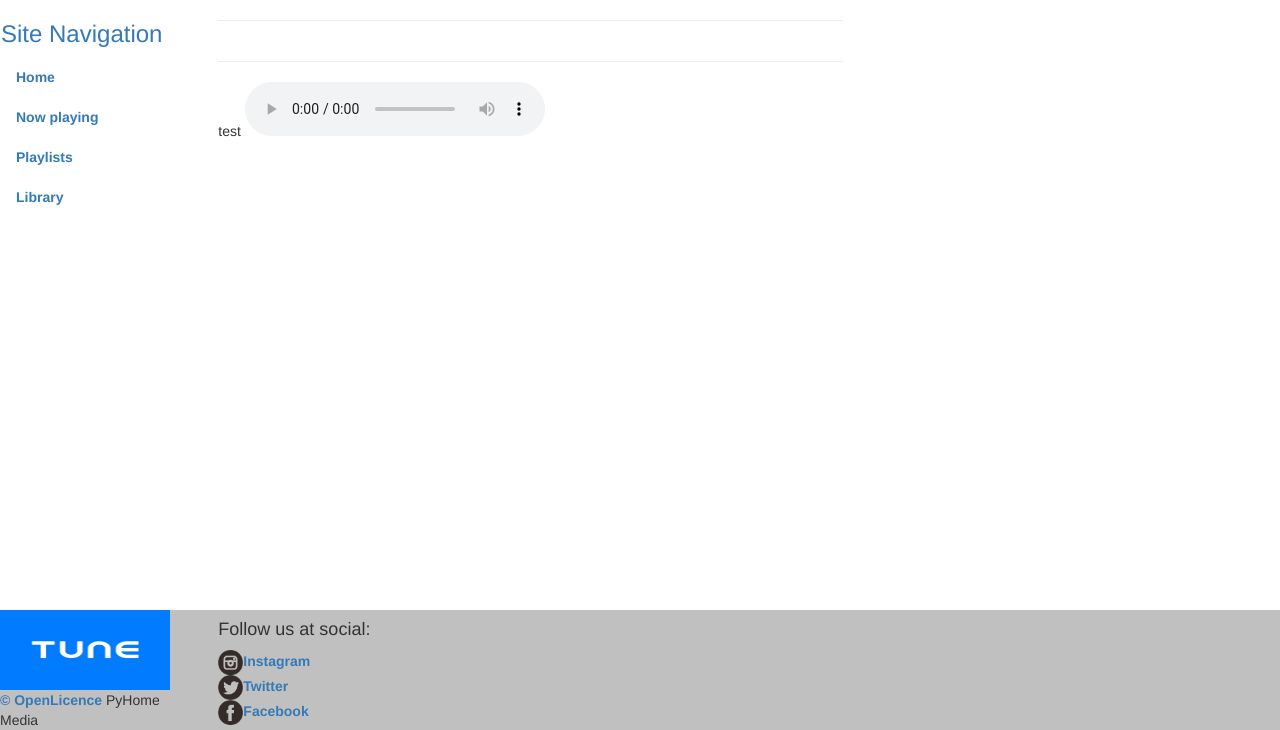
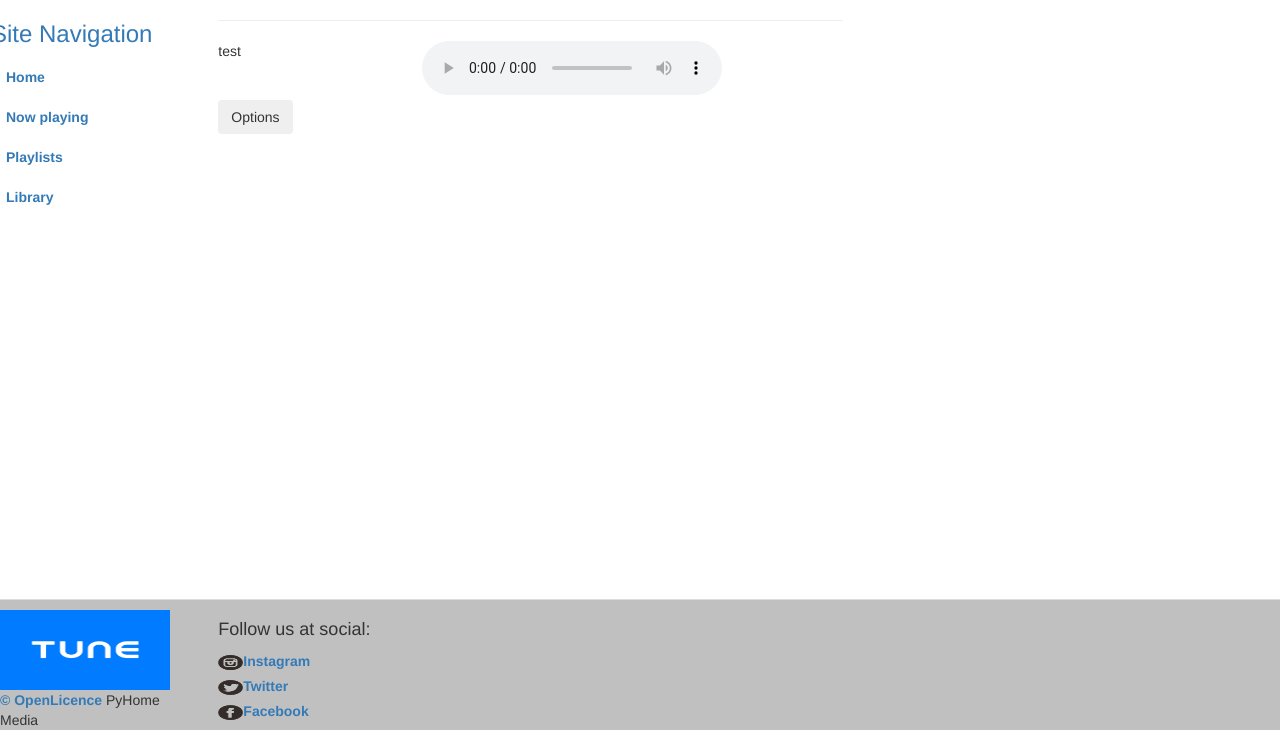
Before and after one commit to od210291jpv/PyHomeMedia, a Django app: template source/src/Home/Home/templates/main.html in a window 1280 px wide. Shown: the part 70-800 px from the top of the page. Run offline with Django 3.2, Linux system fonts and the light colour scheme; the template is opened without the code that fills it: values that come from a table or form of the project are taken from there, others are empty; data comes from the database, SQL or seed files in the repository; parts of the project's set-up code (start-up, migrations or seed data) failed here and were passed over; some libraries are stand-ins or nearby versions.

Commit message:
Updated styles, modified tracklist

```diff
--- a/source/src/Home/Home/static/css/main.css
+++ b/source/src/Home/Home/static/css/main.css
@@ -3,10 +3,6 @@
 font-weight: bold;
 }
 
-.alert {
-/* Ми додали відстань лише зверху елемента: -top */
-margin-top: 10px;
-}
 
 /* знайшли елемент футера по його унікальному ідентифікатору
 footer */
@@ -18,19 +14,24 @@
 padding-top: 10px;
 }
 
-/* Groups Selector */
-#group-selector {
-margin-top: 30px;
+/*Social icons in footer*/
+#Instagram {
+padding-top: 5px;
+padding-bottom: 5px;
 }
-#group-selector select {
-margin: 0;
-width: 85%;
-background-color: #ffffff;
-border: 1px solid #cccccc;
-height: 30px;
-line-height: 30px;
-color: #555555;
+
+#Twitter {
+padding-top: 5px;
+padding-bottom: 5px;
 }
-#month {
-text-align: center;
+
+#Facebook {
+padding-top: 5px;
+padding-bottom: 5px;
 }
+
+/*Side navigation menu*/
+
+#navigation{
+padding-left: 5px;
+}
--- a/source/src/Home/Home/templates/index_new.html
+++ b/source/src/Home/Home/templates/index_new.html
@@ -11,16 +11,8 @@
 }
     </style>
 
-    <!--<link href="https://fonts.googleapis.com/css?family=Roboto" rel="stylesheet">-->
-    <!--<style>-->
-   <!--@font-face {-->
-    <!--font-family: 'Roboto', sans-serif;-->
-    <!--src: url("https://fonts.googleapis.com/css?family=Roboto"); /* Путь к файлу со шрифтом */-->
-   <!--}-->
-   <!--h1 {-->
-    <!--font-family: 'Roboto', sans-serif;-->
-   <!--}-->
-  <!--</style>-->
+    <link rel="stylesheet" href='{{ PORTAL_URL }}{% static "css/main.css" %}'>
+
     <link rel="stylesheet" href="{{ PORTAL_URL }}{% static 'css/bootstrap.css' %}">
 </head>
 <body>
@@ -55,9 +47,7 @@
                 <div class="col-xs-12"><hr></div>
             </div>
             <div class="row">
-                <div class="col-xs-12">
-                    {% block content %}{% endblock content %}
-                </div>
+                {% block content %}{% endblock content %}
             </div>
         </div>
     </div>
@@ -73,9 +63,9 @@
             </div>
             <div class="col-xs-10">
                 <h4>Follow us at social:</h4>
-                <div><img src="{{ PORTAL_URL }}{% static 'images/Instagram.png' %}" width="25" height="25"><b><a href="http://instagram.com">Instagram</a></b></div>
-                <div><img src="{{ PORTAL_URL }}{% static 'images/Twitter.png' %}" width="25" height="25"><b><a href="http://twitter.com">Twitter</a></b></div>
-                <div><img src="{{ PORTAL_URL }}{% static 'images/Facebook.png' %}" width="25" height="25"><b><a href="http://facebook.com">Facebook</a></b></div>
+                <div><img src="{{ PORTAL_URL }}{% static 'images/Instagram.png' %}" width="25" height="25" id="Instagram"><b><a href="http://instagram.com">Instagram</a></b></div>
+                <div><img src="{{ PORTAL_URL }}{% static 'images/Twitter.png' %}" width="25" height="25" id="Twitter"><b><a href="http://twitter.com">Twitter</a></b></div>
+                <div><img src="{{ PORTAL_URL }}{% static 'images/Facebook.png' %}" width="25" height="25" id="Facebook"><b><a href="http://facebook.com">Facebook</a></b></div>
             </div>
 
         </div>
--- a/source/src/Home/Home/templates/main.html
+++ b/source/src/Home/Home/templates/main.html
@@ -3,11 +3,25 @@
 
 {% block content %}
 				{% for track in tracks %}
-				<!--<a class="btn" href="#" > Track name 1</a>-->
-				<hr>
-				{{ track.name }}
-				<audio controls="controls">
-					<source src="{{ track.path.url }}">
-				</audio>
+				<div class="col-xs-4">
+					{{ track.name }}
+				</div>
+				<div>
+					<audio controls="controls">
+						<source src="{{ track.path.url }}">
+					</audio>
+				</div>
+					<div class="col-xs-4">
+						<div class="btn-group" role="group">
+							<button id="btnGroupDrop1" type="button" class="btn btn-secondary dropdown-toggle" data-toggle="dropdown" aria-haspopup="true" aria-expanded="false">
+								Options
+							</button>
+							<div class="dropdown-menu" aria-labelledby="btnGroupDrop1">
+								<a class="dropdown-item" href="#">Add to playlist</a>
+								<a class="dropdown-item" href="#">+ Like</a>
+							</div>
+					  </div>
+					</div>
+				</div>
 			{% endfor %}
 {% endblock content %}
```
